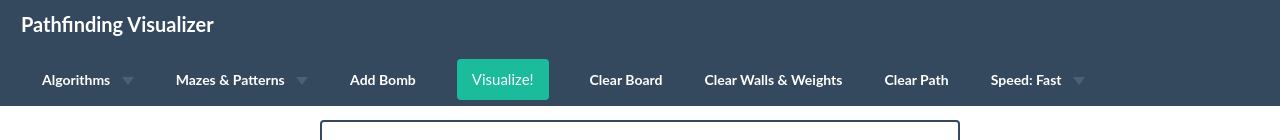
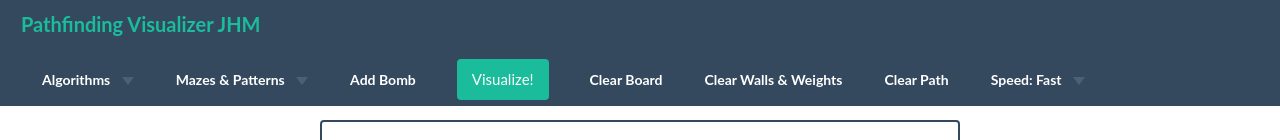
Before and after one commit to mundahl/MundahlPathFinder, a website with bundled scripts: page index.html in a window 1280 px wide. Shown: the top 140 px of the page. Built offline with nearby package versions, Linux system fonts and the light colour scheme.

Commit message:
TEST: JHM added to pathviz title
Added "JHM" to the title that now reads "Pathfinding Visualizer JHM" to see the information flow between VS Code, my local files, github desktop, github online and the current github.io page that is hosting this website

```diff
--- a/index.html
+++ b/index.html
@@ -10,7 +10,7 @@
      <nav class="navbar navbar-inverse">
        <div class="container-fluid">
          <div class="navbar-header">
-           <a id="refreshButton" class="navbar-brand" href="#">Pathfinding Visualizer</a>
+           <a id="refreshButton" class="navbar-brand" href="#">Pathfinding Visualizer JHM</a>
          </div>
          <ul class="nav navbar-nav">
            <li class="dropdown">
```
